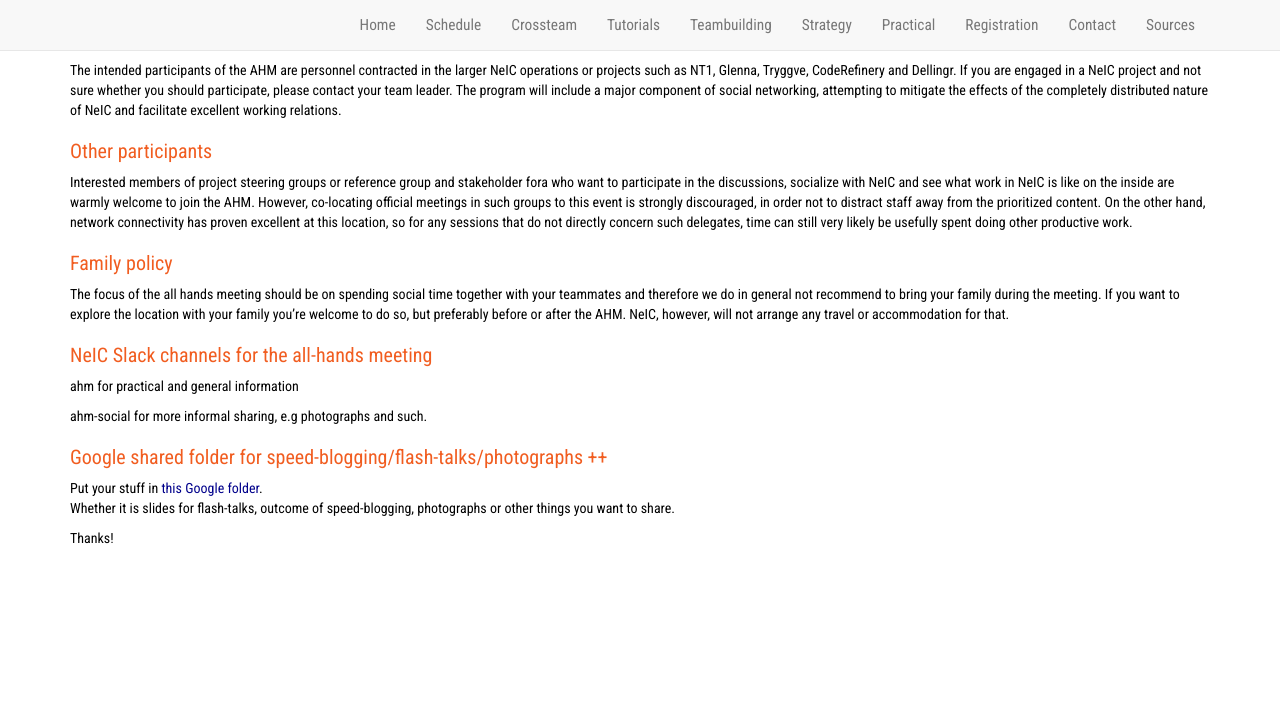
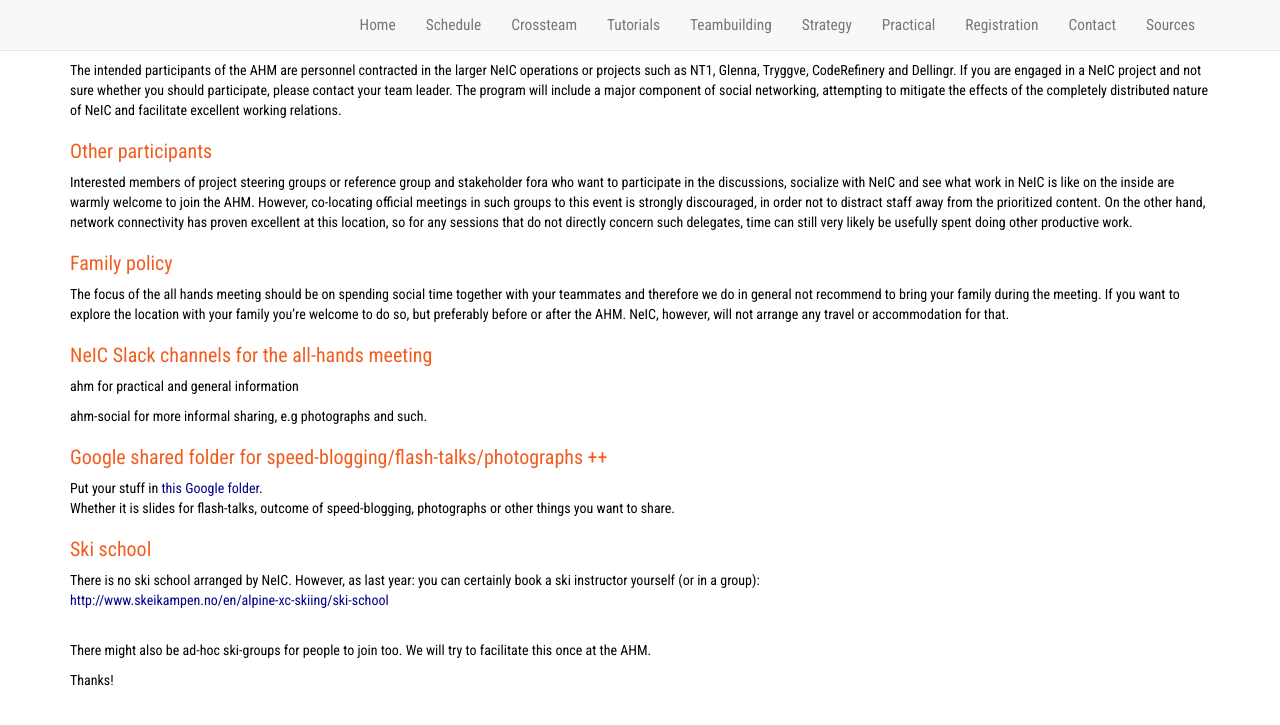
Before and after one commit to neicnordic/ahm18.neic.nordforsk.org, a Jekyll site: the page built from practical.md, in a window 1280 px wide and 900 px high, scrolled down 682 px. Shown: the top 725 px of the window. Built offline with Jekyll 4.4.1, drawn with Linux system fonts in a browser that asks for light colours; nearby versions of some CDN libraries; our own code applies the rules of GitHub Pages for plain Markdown files.

Commit message:
Added information about ski-schools/ski-groups to the practicals page

```diff
--- a/practical.md
+++ b/practical.md
@@ -78,4 +78,12 @@ ahm-social for more informal sharing, e.g photographs and such.
 Put your stuff in [this Google folder](https://drive.google.com/drive/folders/1Jl02bAjxRoW2hWvpyE17TkiRqWG1IghK?usp=sharing). <br>
 Whether it is slides for flash-talks, outcome of speed-blogging, photographs or other things you want to share. <br>
 
+
+### Ski school
+There is no ski school arranged by NeIC. However, as last year: you can certainly book a ski instructor yourself (or in a group): <br>
+[http://www.skeikampen.no/en/alpine-xc-skiing/ski-school](http://www.skeikampen.no/en/alpine-xc-skiing/ski-school)<br><br>
+
+There might also be ad-hoc ski-groups for people to join too. We will try to facilitate this once at the AHM.
+
+
 Thanks!
```
